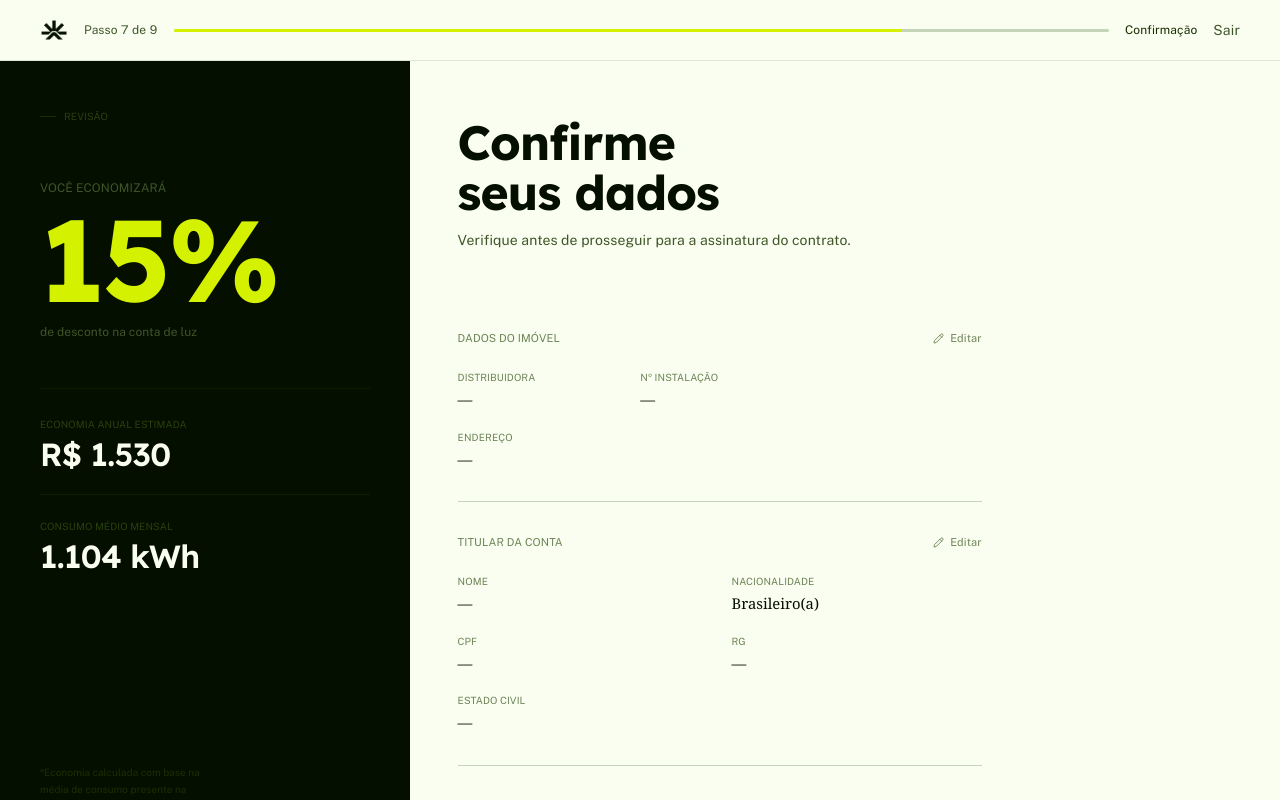
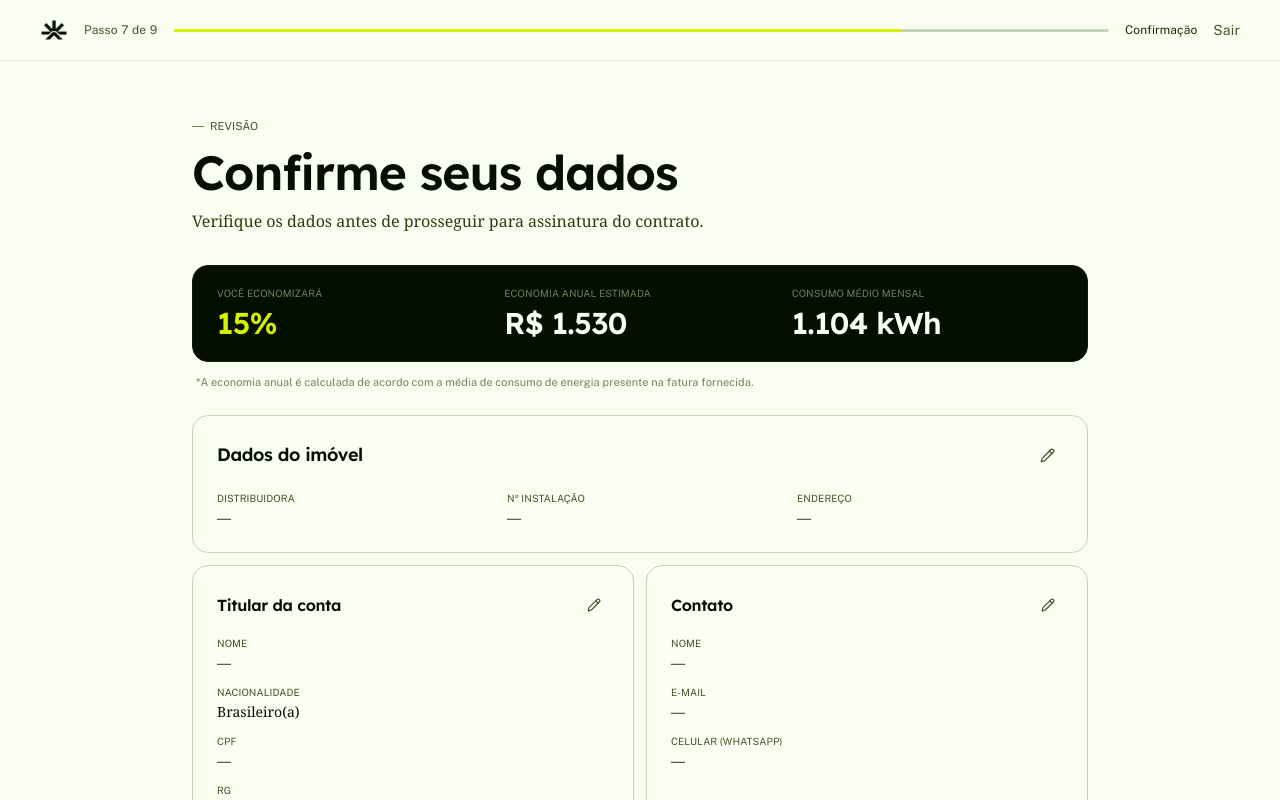
Before and after one commit to contatoenergysg-stack/energy-solar-green, a Next.js app: page /onboarding/confirmacao in a window 1280 px wide. Shown: the top 800 px of the page. Built offline with nearby package versions, Linux system fonts and the light colour scheme; a web font is replaced by a local one.

Commit message:
Direção 2: count-up, shimmer, staggered cards e wiggle pencil na confirmação

```diff
--- a/app/onboarding/confirmacao/page.tsx
+++ b/app/onboarding/confirmacao/page.tsx
@@ -4,9 +4,14 @@ import { useRouter } from "next/navigation";
 import { OnboardingNav } from "@/components/onboarding/OnboardingNav";
 import { useOnboarding } from "@/lib/onboarding-store";
 import { calculateSavings, formatCurrency, getDiscountPercent } from "@/lib/utils";
-import { FormEvent } from "react";
+import { FormEvent, useEffect } from "react";
 import { Pencil } from "lucide-react";
-import { motion } from "framer-motion";
+import {
+  motion,
+  useMotionValue,
+  useSpring,
+  useTransform,
+} from "framer-motion";
 import { OnboardingBar } from "@/components/onboarding/OnboardingBar";
 
 const EASE = [0.16, 1, 0.3, 1] as const;
@@ -23,6 +28,24 @@ export default function Page() {
     ? Math.round(data.avgMonthlyKwh * data.kwhTariff * pct * 12)
     : savings.annual;
 
+  // Count-up: motion values spring from 0 → real value
+  const mvPct = useMotionValue(0);
+  const mvAnnual = useMotionValue(0);
+  const mvKwh = useMotionValue(0);
+  const springPct = useSpring(mvPct, { stiffness: 55, damping: 16 });
+  const springAnnual = useSpring(mvAnnual, { stiffness: 55, damping: 16 });
+  const springKwh = useSpring(mvKwh, { stiffness: 55, damping: 16 });
+  const fmtPct = useTransform(springPct, (v) => `${Math.round(v)}%`);
+  const fmtAnnual = useTransform(springAnnual, (v) => formatCurrency(v));
+  const fmtKwh = useTransform(springKwh, (v) => `${Math.round(v).toLocaleString("pt-BR")} kWh`);
+
+  useEffect(() => {
+    const t1 = setTimeout(() => mvPct.set(pct * 100), 220);
+    const t2 = setTimeout(() => mvAnnual.set(annualSavings), 320);
+    const t3 = setTimeout(() => mvKwh.set(displayKwh), 420);
+    return () => { clearTimeout(t1); clearTimeout(t2); clearTimeout(t3); };
+  }, [mvPct, mvAnnual, mvKwh, pct, annualSavings, displayKwh]);
+
   const onSubmit = (e: FormEvent) => {
     e.preventDefault();
     update({ confirmed: true });
@@ -32,242 +55,205 @@ export default function Page() {
   return (
     <div className="flex flex-col flex-1">
       <OnboardingBar />
+      <div className="mx-auto max-w-[960px] px-5 sm:px-8 py-10 lg:py-12 w-full">
 
-      {/* ── Two-column: dark panel | editorial data ── */}
-      <div className="flex flex-col lg:flex-row flex-1">
-
-        {/* LEFT — sticky dark economy panel */}
-        <motion.aside
-          initial={{ opacity: 0 }}
-          animate={{ opacity: 1 }}
-          transition={{ duration: 0.5, ease: EASE }}
-          className="lg:sticky lg:top-0 lg:self-start lg:h-screen bg-secondary-900
-                     lg:w-[36%] xl:w-[32%] flex flex-col justify-between
-                     px-8 py-8 lg:px-10 lg:py-12"
-        >
-          {/* Mobile: compact horizontal strip */}
-          <div className="lg:hidden flex gap-6 items-end">
-            <div>
-              <p className="font-label text-[10px] uppercase tracking-wider text-secondary-500">
-                Desconto
-              </p>
-              <p className="font-display text-4xl font-bold text-primary tabular-nums leading-none mt-1">
-                {(pct * 100).toFixed(0)}%
-              </p>
-            </div>
-            <div>
-              <p className="font-label text-[10px] uppercase tracking-wider text-secondary-500">
-                Economia / ano
-              </p>
-              <p className="font-display text-2xl font-semibold text-tertiary tabular-nums mt-1">
-                {formatCurrency(annualSavings)}
-              </p>
-            </div>
-            <div>
-              <p className="font-label text-[10px] uppercase tracking-wider text-secondary-500">
-                Consumo médio
-              </p>
-              <p className="font-display text-2xl font-semibold text-tertiary tabular-nums mt-1">
-                {displayKwh.toLocaleString("pt-BR")} kWh
-              </p>
-            </div>
-          </div>
-
-          {/* Desktop: full vertical layout */}
-          <div className="hidden lg:flex flex-col flex-1 justify-between">
-            <div>
-              <span className="font-label text-[10px] uppercase tracking-[0.3em] text-secondary-600 flex items-center gap-2">
-                <span className="w-4 h-px bg-secondary-700" />
-                Revisão
-              </span>
-
-              <div className="mt-14">
-                <p className="font-label text-xs uppercase tracking-wider text-secondary-500">
-                  Você economizará
-                </p>
-                <motion.p
-                  initial={{ opacity: 0, y: 20 }}
-                  animate={{ opacity: 1, y: 0 }}
-                  transition={{ duration: 0.7, ease: EASE, delay: 0.1 }}
-                  className="font-display font-bold text-primary tabular-nums leading-[0.9] mt-3"
-                  style={{ fontSize: "clamp(5rem, 9vw, 7.5rem)" }}
-                >
-                  {(pct * 100).toFixed(0)}%
-                </motion.p>
-                <p className="font-label text-xs text-secondary-500 mt-3">
-                  de desconto na conta de luz
-                </p>
-              </div>
-
-              <div className="mt-12 space-y-0">
-                <div className="pt-7 border-t border-secondary-800">
-                  <p className="font-label text-[10px] uppercase tracking-wider text-secondary-600">
-                    Economia anual estimada
-                  </p>
-                  <motion.p
-                    initial={{ opacity: 0 }}
-                    animate={{ opacity: 1 }}
-                    transition={{ duration: 0.5, ease: EASE, delay: 0.25 }}
-                    className="font-display text-[2rem] font-semibold text-tertiary tabular-nums mt-1.5 leading-none"
-                  >
-                    {formatCurrency(annualSavings)}
-                  </motion.p>
-                </div>
-
-                <div className="pt-6 mt-6 border-t border-secondary-800">
-                  <p className="font-label text-[10px] uppercase tracking-wider text-secondary-600">
-                    Consumo médio mensal
-                  </p>
-                  <motion.p
-                    initial={{ opacity: 0 }}
-                    animate={{ opacity: 1 }}
-                    transition={{ duration: 0.5, ease: EASE, delay: 0.35 }}
-                    className="font-display text-[2rem] font-semibold text-tertiary tabular-nums mt-1.5 leading-none"
-                  >
-                    {displayKwh.toLocaleString("pt-BR")} kWh
-                  </motion.p>
-                </div>
-              </div>
-            </div>
-
-            <p className="font-label text-[10px] text-secondary-700 leading-relaxed max-w-[28ch]">
-              *Economia calculada com base na média de consumo presente na fatura fornecida.
-            </p>
-          </div>
-        </motion.aside>
-
-        {/* RIGHT — editorial data */}
-        <div className="flex-1 bg-tertiary">
-          <form
-            onSubmit={onSubmit}
-            className="px-7 py-10 lg:px-12 lg:py-14 max-w-[620px]"
-          >
+        {/* Header */}
         <motion.div
           initial={{ opacity: 0, y: 14 }}
           animate={{ opacity: 1, y: 0 }}
           transition={{ duration: 0.55, ease: EASE }}
-              className="mb-10 lg:mb-12"
+          className="mb-8"
         >
-              <h1 className="font-display text-[2.25rem] lg:text-5xl font-bold text-secondary-900 leading-[1.05]">
-                Confirme<br className="hidden lg:block" /> seus dados
+          <span className="inline-flex items-center gap-1.5 text-[11px] font-label uppercase tracking-[0.22em] text-secondary-500 mb-3">
+            <span className="w-3 h-px bg-secondary-400" />
+            Revisão
+          </span>
+          <h1 className="font-display text-display-md text-secondary-900">
+            Confirme seus dados
           </h1>
-              <p className="mt-3 font-label text-sm text-secondary-500">
-                Verifique antes de prosseguir para a assinatura do contrato.
+          <p className="mt-3 font-body text-secondary-600 max-w-xl">
+            Verifique os dados antes de prosseguir para assinatura do contrato.
           </p>
         </motion.div>
 
-            {/* DADOS DO IMÓVEL */}
-            <EditorialSection
-              label="Dados do imóvel"
-              onEdit={() => router.push("/onboarding/conta")}
-              delay={0.08}
+        <form onSubmit={onSubmit} className="space-y-3">
+
+          {/* Economy strip — shimmer + count-up */}
+          <motion.div
+            initial={{ opacity: 0, y: 12 }}
+            animate={{ opacity: 1, y: 0 }}
+            transition={{ duration: 0.55, ease: EASE, delay: 0.06 }}
+            className="relative rounded-2xl overflow-hidden border border-secondary-800 bg-secondary-900 px-6 py-5 grid sm:grid-cols-3 gap-4"
           >
-              <div className="grid sm:grid-cols-3 gap-x-6 gap-y-5">
-                <EditorialField label="Distribuidora" value={data.distributor ?? "—"} />
-                <EditorialField label="Nº instalação" value={data.installationNumber} />
-                <EditorialField label="Endereço" value={data.address} span />
+            {/* one-shot shimmer sweep */}
+            <motion.div
+              aria-hidden
+              className="absolute inset-0 pointer-events-none"
+              initial={{ x: "-100%" }}
+              animate={{ x: "220%" }}
+              transition={{ duration: 0.85, ease: EASE, delay: 0.5 }}
+              style={{
+                background:
+                  "linear-gradient(105deg, transparent 25%, rgba(255,255,255,0.07) 50%, transparent 75%)",
+              }}
+            />
+
+            <div>
+              <p className="font-label text-[10px] uppercase tracking-wider text-secondary-400">
+                Você economizará
+              </p>
+              <motion.p className="font-display text-3xl font-semibold text-primary mt-1 tabular-nums">
+                {fmtPct}
+              </motion.p>
             </div>
-            </EditorialSection>
+            <div>
+              <p className="font-label text-[10px] uppercase tracking-wider text-secondary-400">
+                Economia anual estimada
+              </p>
+              <motion.p className="font-display text-3xl font-semibold text-tertiary mt-1 tabular-nums">
+                {fmtAnnual}
+              </motion.p>
+            </div>
+            <div>
+              <p className="font-label text-[10px] uppercase tracking-wider text-secondary-400">
+                Consumo médio mensal
+              </p>
+              <motion.p className="font-display text-3xl font-semibold text-tertiary mt-1 tabular-nums">
+                {fmtKwh}
+              </motion.p>
+            </div>
+          </motion.div>
 
-            {/* TITULAR */}
-            <EditorialSection
-              label="Titular da conta"
-              onEdit={() => router.push("/onboarding/titular")}
-              delay={0.16}
-            >
-              <div className="grid sm:grid-cols-2 gap-x-6 gap-y-5">
-                <EditorialField label="Nome" value={data.fullName || data.name || "—"} />
-                <EditorialField label="Nacionalidade" value={data.nationality} />
-                <EditorialField label="CPF" value={data.document} />
-                <EditorialField label="RG" value={data.rg} />
-                <EditorialField label="Estado civil" value={data.civilStatus || "—"} />
+          <p className="font-label text-[11px] text-secondary-400 px-1 pb-3">
+            *A economia anual é calculada de acordo com a média de consumo de energia presente na fatura fornecida.
+          </p>
+
+          {/* Imóvel card */}
+          <ReviewCard delay={0.14}>
+            <div className="flex items-center justify-between mb-5">
+              <h3 className="font-display text-lg font-semibold text-secondary-900">
+                Dados do imóvel
+              </h3>
+              <WigglePencil
+                size={15}
+                onClick={() => router.push("/onboarding/conta")}
+                label="Editar dados do imóvel"
+              />
             </div>
-            </EditorialSection>
+            <div className="grid sm:grid-cols-3 gap-x-6 gap-y-4">
+              <InfoRow label="Distribuidora" value={data.distributor ?? "—"} delay={0.20} />
+              <InfoRow label="Nº Instalação" value={data.installationNumber} delay={0.24} />
+              <InfoRow label="Endereço" value={data.address} delay={0.28} />
+            </div>
+          </ReviewCard>
 
-            {/* CONTATO */}
-            <EditorialSection
-              label="Contato"
-              onEdit={() => router.push("/onboarding/contato")}
-              delay={0.24}
-              last
-            >
-              <div className="grid sm:grid-cols-2 gap-x-6 gap-y-5">
-                <EditorialField label="Nome" value={data.name || data.fullName || "—"} />
-                <EditorialField label="E-mail" value={data.email} />
-                <EditorialField label="Celular (WhatsApp)" value={data.phone} />
+          {/* Titular + Contato side by side */}
+          <div className="grid sm:grid-cols-2 gap-3">
+            <ReviewCard delay={0.22}>
+              <div className="flex items-center justify-between mb-4">
+                <h3 className="font-display text-base font-semibold text-secondary-900">
+                  Titular da conta
+                </h3>
+                <WigglePencil
+                  size={14}
+                  onClick={() => router.push("/onboarding/titular")}
+                  label="Editar titular"
+                />
               </div>
-            </EditorialSection>
+              <div className="space-y-3">
+                <InfoRow label="Nome" value={data.fullName || data.name || "—"} delay={0.28} />
+                <InfoRow label="Nacionalidade" value={data.nationality} delay={0.31} />
+                <InfoRow label="CPF" value={data.document} delay={0.34} />
+                <InfoRow label="RG" value={data.rg} delay={0.37} />
+                <InfoRow label="Estado civil" value={data.civilStatus || "—"} delay={0.40} />
+              </div>
+            </ReviewCard>
 
-            <div className="mt-10">
-              <OnboardingNav backHref="/onboarding/conta" />
+            <ReviewCard delay={0.28}>
+              <div className="flex items-center justify-between mb-4">
+                <h3 className="font-display text-base font-semibold text-secondary-900">
+                  Contato
+                </h3>
+                <WigglePencil
+                  size={14}
+                  onClick={() => router.push("/onboarding/contato")}
+                  label="Editar contato"
+                />
               </div>
-          </form>
+              <div className="space-y-3">
+                <InfoRow label="Nome" value={data.name || data.fullName || "—"} delay={0.34} />
+                <InfoRow label="E-mail" value={data.email} delay={0.37} />
+                <InfoRow label="Celular (WhatsApp)" value={data.phone} delay={0.40} />
+              </div>
+            </ReviewCard>
           </div>
 
+          <OnboardingNav backHref="/onboarding/conta" />
+        </form>
       </div>
     </div>
   );
 }
 
-function EditorialSection({
-  label,
-  onEdit,
-  children,
-  delay = 0,
-  last = false,
-}: {
-  label: string;
-  onEdit: () => void;
-  children: React.ReactNode;
-  delay?: number;
-  last?: boolean;
-}) {
+function ReviewCard({ children, delay = 0 }: { children: React.ReactNode; delay?: number }) {
   return (
     <motion.div
-      initial={{ opacity: 0, y: 10 }}
+      initial={{ opacity: 0, y: 18 }}
       animate={{ opacity: 1, y: 0 }}
-      transition={{ duration: 0.5, ease: EASE, delay }}
-      className={`py-8 ${!last ? "border-b border-secondary-200" : ""}`}
+      transition={{ duration: 0.55, ease: [0.16, 1, 0.3, 1], delay }}
+      className="rounded-2xl border border-secondary-200 bg-tertiary px-5 py-5 sm:px-6 sm:py-6"
     >
-      <div className="flex items-center justify-between mb-6">
-        <p className="font-label text-[11px] uppercase tracking-[0.22em] text-secondary-400">
-          {label}
-        </p>
-        <button
-          type="button"
-          onClick={onEdit}
-          className="flex items-center gap-1.5 font-label text-[11px] text-secondary-400
-                     hover:text-secondary-900 transition-colors duration-200 group"
-        >
-          <Pencil
-            size={11}
-            className="group-hover:rotate-[-8deg] transition-transform duration-200"
-          />
-          Editar
-        </button>
-      </div>
       {children}
     </motion.div>
   );
 }
 
-function EditorialField({
+function WigglePencil({
+  size,
+  onClick,
+  label,
+}: {
+  size: number;
+  onClick: () => void;
+  label: string;
+}) {
+  return (
+    <motion.button
+      type="button"
+      onClick={onClick}
+      aria-label={label}
+      className="p-2 rounded-full text-secondary-500 hover:bg-secondary-100 hover:text-secondary-900 transition-colors"
+      whileHover={{
+        rotate: [-4, 4, -4, 2, 0],
+        transition: { duration: 0.4, ease: "easeInOut" },
+      }}
+    >
+      <Pencil size={size} />
+    </motion.button>
+  );
+}
+
+function InfoRow({
   label,
   value,
-  span = false,
+  delay = 0,
 }: {
   label: string;
   value: string;
-  span?: boolean;
+  delay?: number;
 }) {
   return (
-    <div className={span ? "sm:col-span-2" : undefined}>
-      <p className="font-label text-[10px] uppercase tracking-wider text-secondary-400 mb-1">
+    <motion.div
+      initial={{ opacity: 0, x: -8 }}
+      animate={{ opacity: 1, x: 0 }}
+      transition={{ duration: 0.4, ease: [0.16, 1, 0.3, 1], delay }}
+    >
+      <p className="font-label text-[10px] uppercase tracking-wider text-secondary-500">
         {label}
       </p>
-      <p className="font-body text-[0.925rem] text-secondary-900 break-words leading-snug">
+      <p className="font-body text-sm text-secondary-900 mt-0.5 break-words">
         {value || "—"}
       </p>
-    </div>
+    </motion.div>
   );
 }
```
Lines whose indentation alone changed are shown as unchanged.
